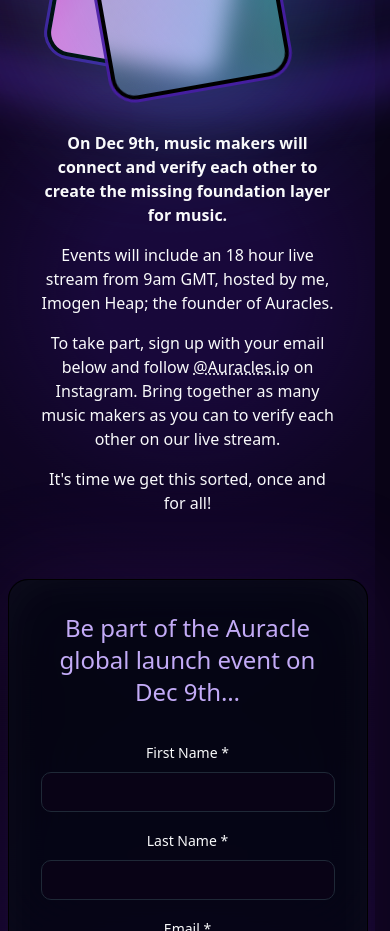
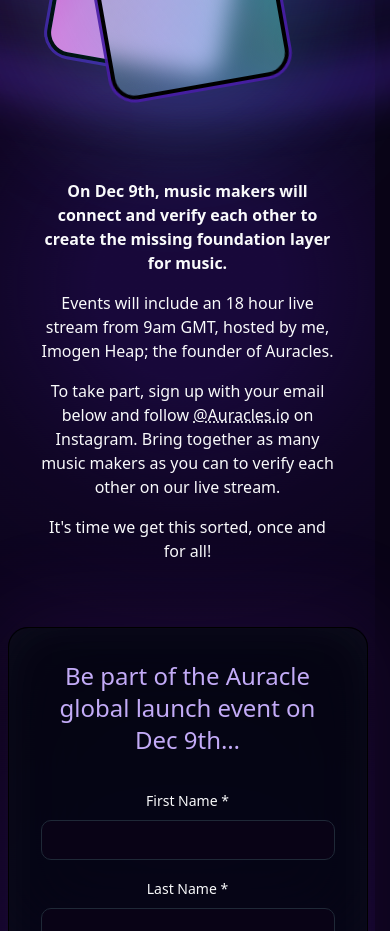
Before and after one commit to jacobhulmston/auracles-new, a Next.js app: page / in a window 390 px wide. Shown: the part 980-1911 px from the top of the page. Built offline with nearby package versions, Linux system fonts and the light colour scheme.

Commit message:
fix: mobile text clash

```diff
--- a/app/page.tsx
+++ b/app/page.tsx
@@ -224,7 +224,7 @@
           </motion.div>
         </motion.div>
       </section>
-      <section className="flex flex-col items-center text-center justify-center relative mx-auto space-y-4 px-8">
+      <section className="flex flex-col items-center text-center justify-center relative mx-auto space-y-4 px-8 pt-12 sm:pt-6">
         <motion.p
           className="font-bold "
           initial="hidden"
```
